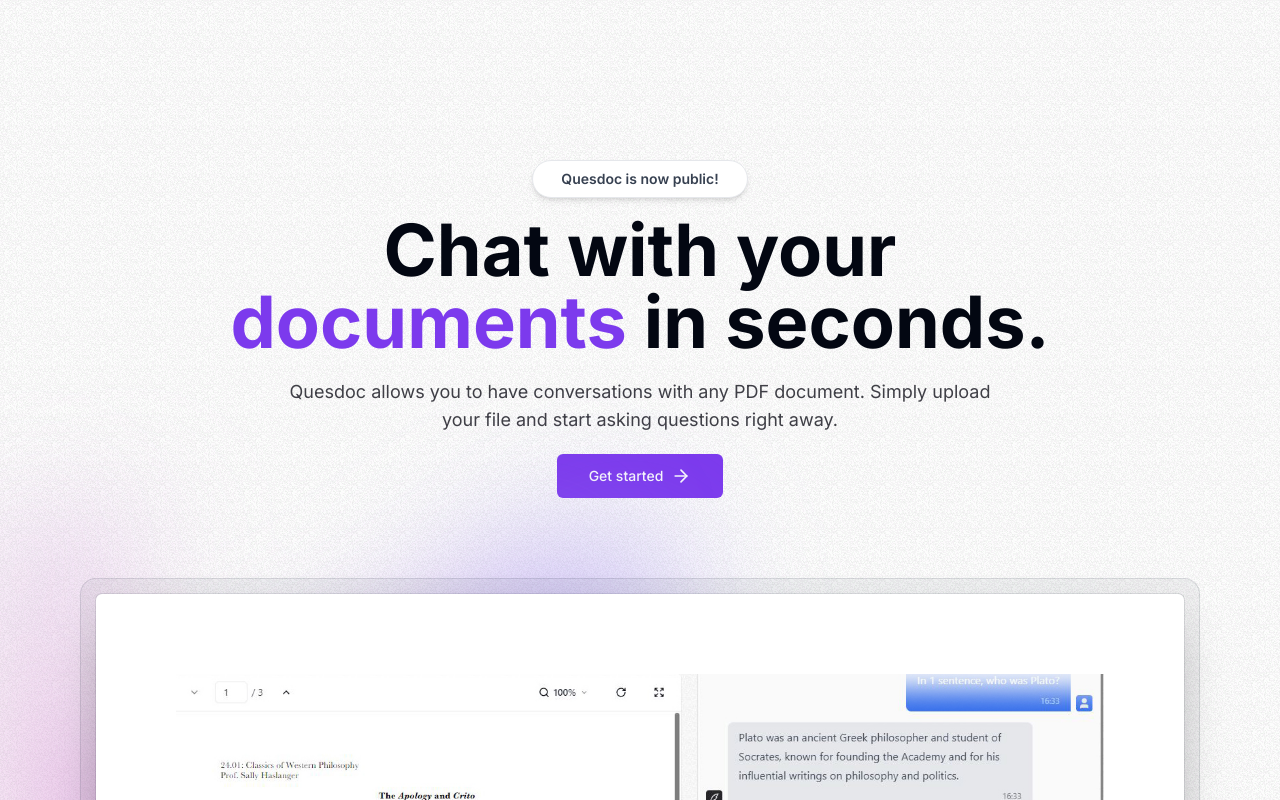
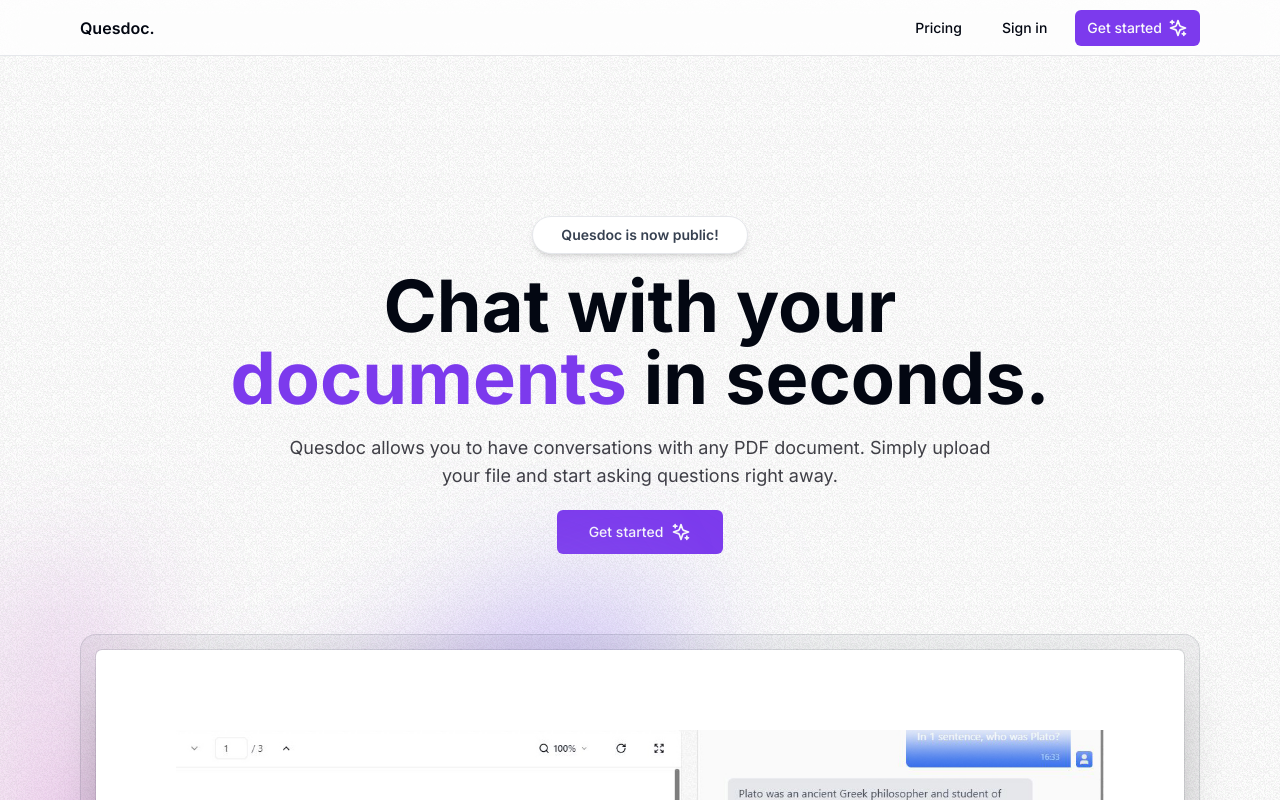
Before and after one commit to mvjl000/quesdoc, a Next.js app: page / in a window 1280 px wide. Shown: the top 800 px of the page. Built offline with nearby package versions, Linux system fonts and the light colour scheme.

Commit message:
Add simple navbar

```diff
--- a/package.json
+++ b/package.json
@@ -9,6 +9,7 @@
     "lint": "next lint"
   },
   "dependencies": {
+    "@kinde-oss/kinde-auth-nextjs": "^1.8.21",
     "@radix-ui/react-slot": "^1.0.2",
     "@tailwindcss/typography": "^0.5.10",
     "class-variance-authority": "^0.7.0",
--- a/src/app/layout.tsx
+++ b/src/app/layout.tsx
@@ -2,6 +2,7 @@
 import "./globals.css";
 import type { Metadata } from "next";
 import { Inter } from "next/font/google";
+import { Navbar } from "@/components/Navbar";
 
 const inter = Inter({ subsets: ["latin"] });
 
@@ -23,6 +24,7 @@
           inter.className
         )}
       >
+        <Navbar />
         {children}
       </body>
     </html>
--- a/src/app/page.tsx
+++ b/src/app/page.tsx
@@ -1,6 +1,6 @@
 import { MaxWidthWrapper } from "@/components/MaxWidthWrapper";
 import Link from "next/link";
-import { ArrowRight } from "lucide-react";
+import { Sparkles } from "lucide-react";
 import { buttonVariants } from "@/components/ui/button";
 import Image from "next/image";
 
@@ -33,7 +33,7 @@
           href="/dashboard"
           target="_blank"
         >
-          Get started <ArrowRight className="ml-2 w-5 h-5" />
+          Get started <Sparkles className="ml-2 w-5 h-5" />
         </Link>
       </MaxWidthWrapper>
       {/* value proposition section */}
--- /dev/null
+++ b/src/components/Navbar.tsx
@@ -0,0 +1,48 @@
+import Link from "next/link";
+import { LoginLink, RegisterLink } from "@kinde-oss/kinde-auth-nextjs/server";
+import { MaxWidthWrapper } from "./MaxWidthWrapper";
+import { buttonVariants } from "./ui/button";
+import { Sparkles } from "lucide-react";
+
+export const Navbar = () => {
+  return (
+    <nav className="sticky h-14 inset-x-0 top-0 z-30 w-full border-b border-gray-200 bg-white/75 backdrop-blur-lg transition-all">
+      <MaxWidthWrapper>
+        <div className="flex h-14 items-center justify-between border-b border-zinc-200">
+          <Link href="/" className="flex z-40 font-semibold">
+            Quesdoc.
+          </Link>
+          {/* TODO: add mobile navbar after auth */}
+          <div className="hidden items-center space-x-4 sm:flex">
+            <>
+              <Link
+                href="/pricing"
+                className={buttonVariants({
+                  variant: "ghost",
+                  size: "sm",
+                })}
+              >
+                Pricing
+              </Link>
+              <LoginLink
+                className={buttonVariants({
+                  variant: "ghost",
+                  size: "sm",
+                })}
+              >
+                Sign in
+              </LoginLink>
+              <RegisterLink
+                className={buttonVariants({
+                  size: "sm",
+                })}
+              >
+                Get started <Sparkles className="ml-1.5 w-5 h-5" />
+              </RegisterLink>
+            </>
+          </div>
+        </div>
+      </MaxWidthWrapper>
+    </nav>
+  );
+};
```
Also changed, not shown: 1 other file (tests, documents, lock files or other folders).
